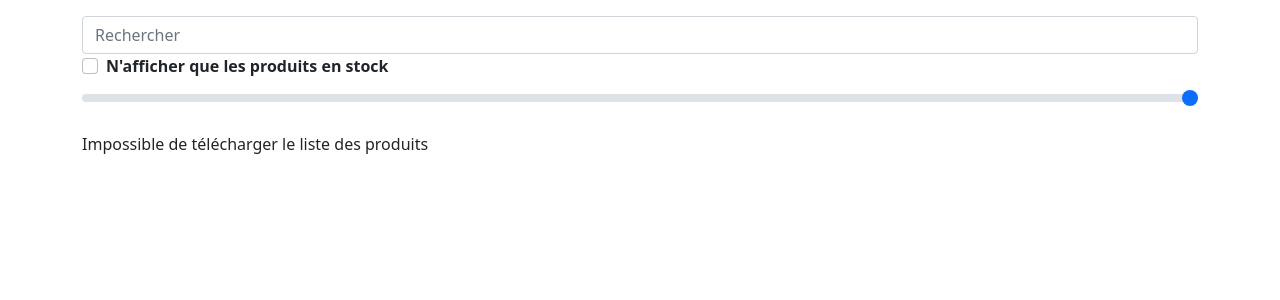
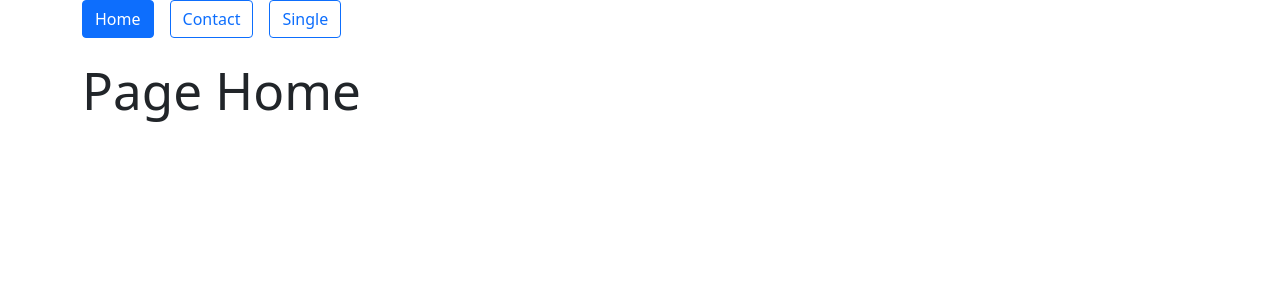
Before and after one commit to baziz7411/ListProd, a React (Vite) app: page / in a window 1280 px wide. Shown: the top 300 px of the page. Built offline with nearby package versions, Linux system fonts and the light colour scheme.

Commit message:
lazy et suspence asynchrone

```diff
--- a/package.json
+++ b/package.json
@@ -12,7 +12,8 @@
   "dependencies": {
     "react": "^19.1.1",
     "react-dom": "^19.1.1",
-    "react-error-boundary": "^6.0.0"
+    "react-error-boundary": "^6.0.0",
+    "react-router-dom": "^7.9.1"
   },
   "devDependencies": {
     "@eslint/js": "^9.33.0",
--- a/src/App.jsx
+++ b/src/App.jsx
@@ -1,181 +1,39 @@
-import { useState } from 'react'
-import reactLogo from './assets/react.svg'
-import viteLogo from '/vite.svg'
-import { ErrorBoundary } from "react-error-boundary";
-import React from 'react'
-
-
-const PRODUCTS = [
-    {category: "Fruits", price: "$1", stocked: true, name: "Apple"},
-    {category: "Fruits", price: "$1", stocked: true, name: "Dragonfruit"},
-    {category: "Fruits", price: "$2", stocked: false, name: "Passionfruit"},
-    {category: "Vegetables", price: "$2", stocked: true, name: "Spinach"},
-    {category: "Vegetables", price: "$4", stocked: false, name: "Pumpkin"},
-    {category: "Vegetables", price: "$1", stocked: true, name: "Peas"}
-]
-
+import React, { lazy, Suspense } from "react";
+import { useHashNavigation } from "./components/UseHashNavigation";
+import Contact from "./pages/Contact";
+import Home from "./pages/Home";
+import Header from "./pages/Header";
 
 function App() {
+  const [page, navigate] = useHashNavigation("home");
 
-    const [search, setSearch] =  useState('')
-    const [showStockedOnly, setShowStockedOnly] = useState(false)
+  const pageContent = getPageContent(page);
 
-    const [maxPrice, setMaxPrice] = useState(10)
-
-    const visibleProdusts = PRODUCTS.filter( product => {
-        if(showStockedOnly && !product.stocked){  // shoStokedOnly == true : la case est cocher , !product.stocked : le produit n'est pas en stock
-            return false
-        }
-       if(search && !product.name.toLowerCase().includes(search.toLowerCase())){
-            return false
-        }
-
-        const priceNum = typeof product.price === 'number' ? product.price : Number(String(product.price).replace(/[^0-9.]/g, '')); // transformer les prix de straing en num
-
-
-        if(priceNum > maxPrice){
-            return false
-        }
-        return true
-    })
-
-  return <div className='container fixed-top'>
-        <SearchBar
-            search = {search}
-            OnSearchChange ={setSearch}
-            showStockedOnly={showStockedOnly}
-            onStockedOnlyChange={setShowStockedOnly}
-            maxPrice ={maxPrice}
-            onChangePrice ={setMaxPrice}
-            />
-
-
-
-    <ErrorBoundary fallback={<p>Impossible de télécharger le liste des produits</p>}
-                    onReset={()=>console.log('reset')}
-                    >
-        <ProductTable products={visibleProdusts}/>
-
-    </ErrorBoundary>
-  </div>
+  return (
+    <div className="container y-2 fixed-top">
+      <Header  currentPage={page} navigate={navigate} />
+      <div>{pageContent}</div>
+    </div>
+  );
 }
 
-function AlertError(){
+function getPageContent(page) {
+  if (page === "home") {
+    return <Home />;
+  }
+  if (page === "single") {
 
+        const SingleLazy = lazy(()=> import('./pages/Single'))
+
+    return <Suspense fallback={<div>Chargement des composants en cour </div>}>  // chargement de manière asynchrone
+            <SingleLazy />
+
+        </Suspense>
+  }
+  if (page === "contact") {
+    return <Contact />;
+  }
+  return <h2>404 - Page "{page}" not found</h2>;
 }
 
-
-
-function SearchBar({search,OnSearchChange, showStockedOnly , onStockedOnlyChange, maxPrice, onChangePrice}){
-    return <div className="mt-3">
-        <div className='mb-3'>
-            <Input
-                placeholder="Rechercher"
-                value={search}
-                onChange={OnSearchChange}
-                />
-
-            <Checkbox
-            checked={showStockedOnly}
-            OnChecked={onStockedOnlyChange}
-            label="N'afficher que les produits en stock" id="stocked"/>
-
-            <InputRange value={maxPrice} onChange={onChangePrice} />
-
-        </div>
-    </div>
-}
-
-function InputRange({value, onChange}){
-    return <div className='mt-2'>
-            <input
-                type='range'
-                className='form-range'
-                min={0}
-                max={10}
-                value={value}
-                onChange={(e) => onChange(Number(e.target.value))}/>
-
-        </div>
-}
-
-function Input({placeholder, value, onChange}){
-    return <div>
-        <input
-        type='text'
-        className='form-control'
-        value={value}
-        placeholder={placeholder}
-        onChange={ (e)=> onChange(e.target.value)}
-        />
-    </div>
-}
-function Checkbox({checked, OnChecked, label, id}){
-    return <div className='form-check'>
-        <input
-            id={id}
-            type='checkbox'
-            className='form-check-input'
-            checked={checked}
-            onChange={(e) => OnChecked(e.target.checked)}
-            />
-            <label htmlFor={id} className='form-check-label'><strong>{label}</strong></label>
-    </div>
-}
-
-
-
-
-
-
-
-
-
-
-function ProductTable({products}){
-
-    const rowsProduit = []
-    let lastCategory = null
-
-    for(let product of products){
-        if(product.category !== lastCategory){
-           rowsProduit.push(<ProductCategoryRow key={product.category} name={product.category}/>)
-        }
-        lastCategory = product.category
-        rowsProduit.push(<ProductRow product={product} key={product.name} />)
-    }
-    return     <table className="table table-striped table-hover table-bordered shadow">
-
-      <thead className="table-dark">
-            <tr>
-                <th>Nom</th>
-                <th>Prix</th>
-            </tr>
-        </thead>
-        <tbody>
-            {rowsProduit}
-        </tbody>
-    </table>
-
-}
-
-
-function ProductRow({product}){
-
-    const style = product.stocked ? undefined : {color : 'red'}
-
-    throw new Error('Test Error Boundary')
-    return <tr>
-        <td style={style}>{product.name}</td>
-        <td>{product.price}</td>
-    </tr>
-}
-
-function ProductCategoryRow({name}){
-    return <tr>
-        <td colSpan={2}><strong>{name}</strong></td>
-    </tr>
-}
-
-
-export default App
+export default App;
--- /dev/null
+++ b/src/components/UseHashNavigation.jsx
@@ -0,0 +1,21 @@
+import { useEffect, useState } from "react";
+
+export function useHashNavigation(defaultPage = "home") {
+  const [page, setPage] = useState(() => window.location.hash.slice(1) || defaultPage);
+
+  useEffect(() => {
+    const onHashChange = () => {
+      setPage(window.location.hash.slice(1) || defaultPage);
+    };
+
+    window.addEventListener("hashchange", onHashChange);
+
+    return () => window.removeEventListener("hashchange", onHashChange);
+  }, [defaultPage]);
+
+  const navigate = (to) => {
+    window.location.hash = to;
+  };
+
+  return [page, navigate];
+}
--- /dev/null
+++ b/src/pages/Contact.jsx
@@ -0,0 +1,9 @@
+import React from 'react'
+
+export default function Contact() {
+  return (
+    <div>
+<h1>Page Contact</h1>
+    </div>
+  )
+}
--- /dev/null
+++ b/src/pages/Header.jsx
@@ -0,0 +1,26 @@
+function Header({ navigate, currentPage }) {
+  return (
+    <nav className="d-flex gap-3 mb-4">
+      <button
+        className={`btn ${currentPage === "home" ? "btn-primary" : "btn-outline-primary"}`}
+        onClick={() => navigate("home")}
+      >
+        Home
+      </button>
+      <button
+        className={`btn ${currentPage === "contact" ? "btn-primary" : "btn-outline-primary"}`}
+        onClick={() => navigate("contact")}
+      >
+        Contact
+      </button>
+      <button
+        className={`btn ${currentPage === "single" ? "btn-primary" : "btn-outline-primary"}`}
+        onClick={() => navigate("single")}
+      >
+        Single
+      </button>
+    </nav>
+  );
+}
+
+export default Header;
--- /dev/null
+++ b/src/pages/Home.jsx
@@ -0,0 +1,9 @@
+import React from 'react'
+
+export default function Home() {
+  return (
+    <div>
+      <h1>Page Home</h1>
+    </div>
+  )
+}
--- /dev/null
+++ b/src/pages/Single.jsx
@@ -0,0 +1,9 @@
+import React from 'react'
+
+export default function Single() {
+  return (
+    <div>
+      <h1>Page Single</h1>
+    </div>
+  )
+}
```
Also changed, not shown: 1 other file (tests, documents, lock files or other folders).
